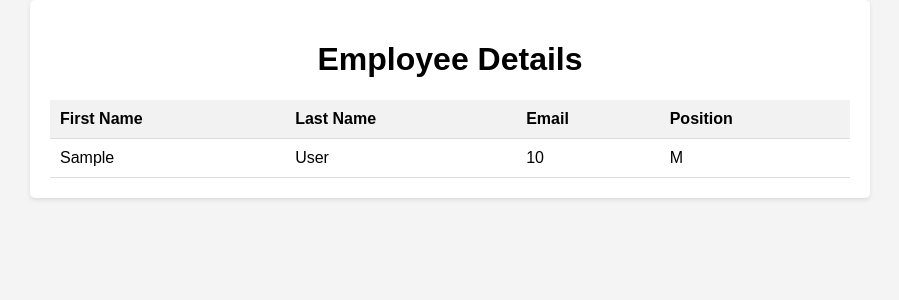
After one commit to harshkhatri7287/my-first-site, a Django app: page /employee_list/ in a window 1280 px wide. The commit adds this page. Shown: the top 300 px of the page, without its empty margins (190-1089 px from the left). Run offline with Django 4.2, Linux system fonts and the light colour scheme; tables that the repository leaves empty hold one stand-in row (values such as "Sample post").

Commit message:
Added employee list and blogs

```diff
--- a/blog/admin.py
+++ b/blog/admin.py
@@ -1,4 +1,5 @@
 from django.contrib import admin
-from .models import Post
+from .models import Post, Employee
 
 admin.site.register(Post)
+admin.site.register(Employee)
--- a/blog/models.py
+++ b/blog/models.py
@@ -16,3 +16,14 @@ class Post(models.Model):
 
     def __str__(self):
         return self.title
+
+
+class Employee(models.Model):
+    GENDER_CHOICES = [('M', 'male'), ('F', 'female')]
+    first_name = models.CharField(max_length=100)
+    last_name = models.CharField(max_length=100)
+    age = models.IntegerField()
+    gender = models.CharField(max_length=1, choices=GENDER_CHOICES, default='M')
+
+    def __str__(self):
+        return str(self.first_name) + ' ' + str(self.last_name)
--- /dev/null
+++ b/blog/templates/blogs/employee_list.html
@@ -0,0 +1,60 @@
+<!DOCTYPE html>
+<html lang="en">
+<head>
+    <meta charset="UTF-8">
+    <title>Employee Details</title>
+    <style>
+        body {
+            font-family: Arial, sans-serif;
+            margin: 0;
+            padding: 0;
+            background-color: #f4f4f4;
+        }
+        .container {
+            max-width: 800px;
+            margin: auto;
+            padding: 20px;
+            background-color: #fff;
+            border-radius: 5px;
+            box-shadow: 0 2px 4px rgba(0, 0, 0, 0.1);
+        }
+        h1 {
+            text-align: center;
+        }
+        table {
+            width: 100%;
+            border-collapse: collapse;
+            margin-top: 20px;
+        }
+        th, td {
+            padding: 10px;
+            text-align: left;
+            border-bottom: 1px solid #ddd;
+        }
+        th {
+            background-color: #f2f2f2;
+        }
+    </style>
+</head>
+<body>
+    <div class="container">
+        <h1>Employee Details</h1>
+        <table>
+            <tr>
+                <th>First Name</th>
+                <th>Last Name</th>
+                <th>Email</th>
+                <th>Position</th>
+            </tr>
+            {% for employee in list_ %}
+            <tr>
+                <td>{{ employee.first_name }}</td>
+                <td>{{ employee.last_name }}</td>
+                <td>{{ employee.age }}</td>
+                <td>{{ employee.gender }}</td>
+            </tr>
+            {% endfor %}
+        </table>
+    </div>
+</body>
+</html>
--- a/blog/urls.py
+++ b/blog/urls.py
@@ -3,6 +3,6 @@ from . import views
 
 urlpatterns = [
     path('', views.post_list, name='blog-panel'),
-    path('home/', views.home, name='blog-home'),
+    path('employee_list/', views.employee_list, name='employee_list'),
     path('about/', views.about, name='blog-about'),
 ]
--- a/blog/views.py
+++ b/blog/views.py
@@ -1,30 +1,17 @@
 from django.shortcuts import render
-from django.http import HttpResponse
-
-posts = [
-    {
-        'title': 'first post',
-        'author': 'Harsh Khatri',
-        'createdOn': '28-01-2002',
-        'content': 'Hello, this is my first post'
-    },
-    {
-        'title': 'second post',
-        'author': 'Manish Khatri',
-        'createdOn': '05-09-2005',
-        'content': 'Hello, this is my........ first post'
-    }
-]
+from .models import Post, Employee
+from django.utils import timezone
 
 
 def post_list(request):
-    return render(request, 'blogs/post_list.html', {})
-
-
-def home(request):
-    data = {'posts': posts}
-    return render(request, 'blogs/home.html', data)
+    Posts = Post.objects.filter(published_date__lte=timezone.now()).order_by('published_date')
+    return render(request, 'blogs/post_list.html', {'Posts': Posts})
 
 
 def about(request):
     return render(request, 'blogs/about.html', {'title': 'about'})
+
+
+def employee_list(request):
+    Employees = Employee.objects.all()
+    return render(request, 'blogs/employee_list.html', {'list_': Employees})
```
Also changed, not shown: blog/templates/blogs/post_list.html (+20 -21 lines), blog/migrations/0003_employee.py (added), blog/migrations/0004_remove_employee_photo.py (added).
